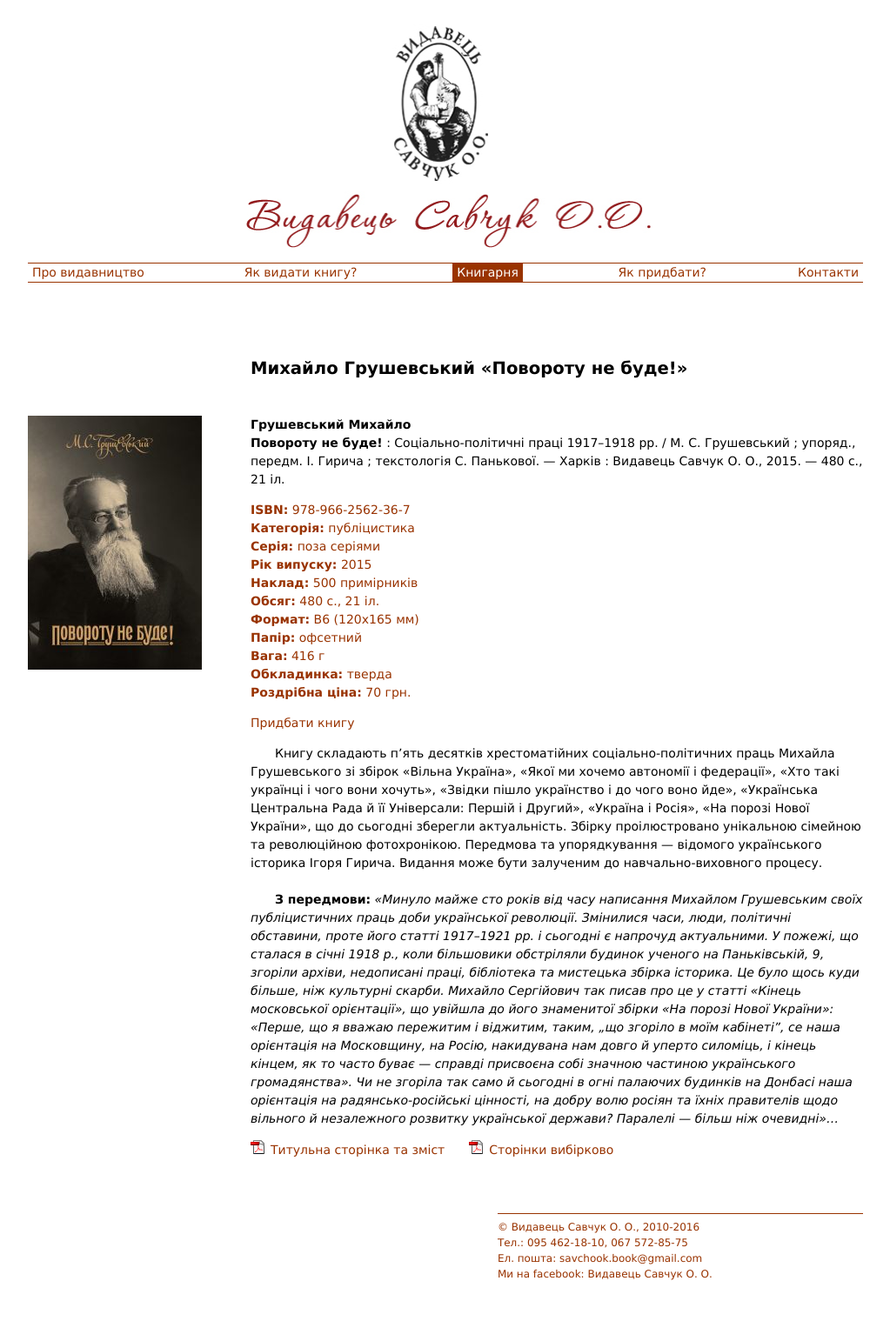
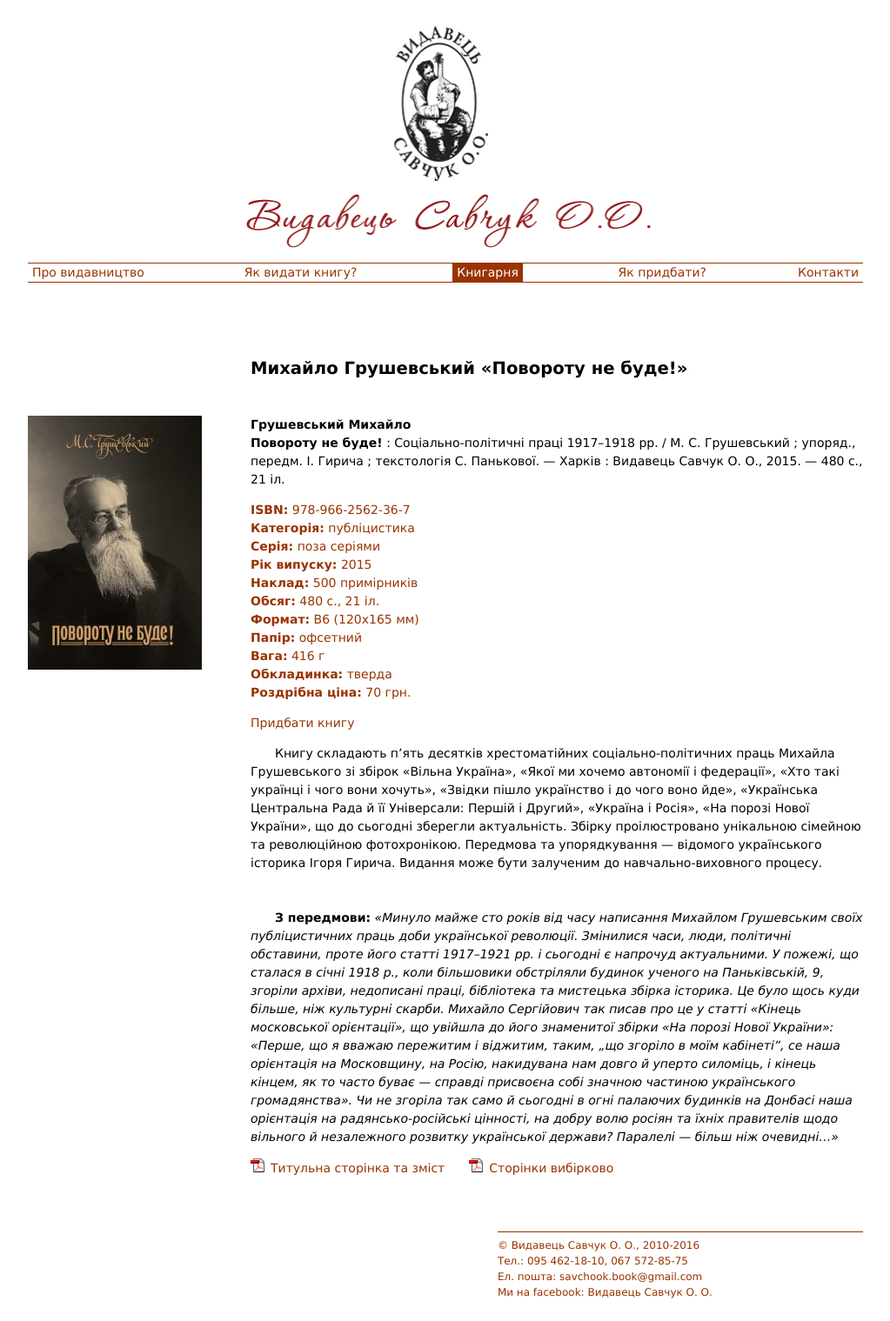
Before and after one commit to savchook/savchook.github.io, a Jekyll site: the page built from _books/grushevskyj-povorotu-ne-bude/index.markdown, in a window 1280 px wide. Shown: the whole page at 87% size, without its empty margins (128-1151 px from the left). Built offline with Jekyll 4.4.1, drawn with Linux system fonts in a browser that asks for light colours; before the commit the page ends 1498 px from its top, so only the background shows below that.

```diff
--- a/_books/grushevskyj-povorotu-ne-bude/index.markdown
+++ b/_books/grushevskyj-povorotu-ne-bude/index.markdown
@@ -35,6 +35,7 @@ detailed_content: |
   до навчально-виховного процесу.
 
   &nbsp;
+
   &nbsp;
 
   **З передмови:** *«Минуло майже сто років від часу написання Михайлом Грушевським своїх публіцистичних праць
@@ -44,7 +45,7 @@ detailed_content: |
   вважаю пережитим і віджитим, таким, „що згоріло в моїм кабінеті”, се наша орієнтація на Московщину, на
   Росію, накидувана нам довго й уперто силоміць, і кінець кінцем, як то часто буває — справді присвоєна
   собі значною частиною українського громадянства».
-  Чи не згоріла так само й сьогодні в огні палаючих будинків на Донбасі наша орієнтація на радянсько-російські цінності, на добру волю росіян та їхніх правителів щодо вільного й незалежного розвитку української держави? Паралелі — більш ніж очевидні»...*
+  Чи не згоріла так само й сьогодні в огні палаючих будинків на Донбасі наша орієнтація на радянсько-російські цінності, на добру волю росіян та їхніх правителів щодо вільного й незалежного розвитку української держави? Паралелі — більш ніж очевидні...»*
 ---
 
 Книгу складають п’ять десятків хрестоматійних соціально-політичних праць Михайла Грушевського зі збірок «Вільна Україна»,
```
